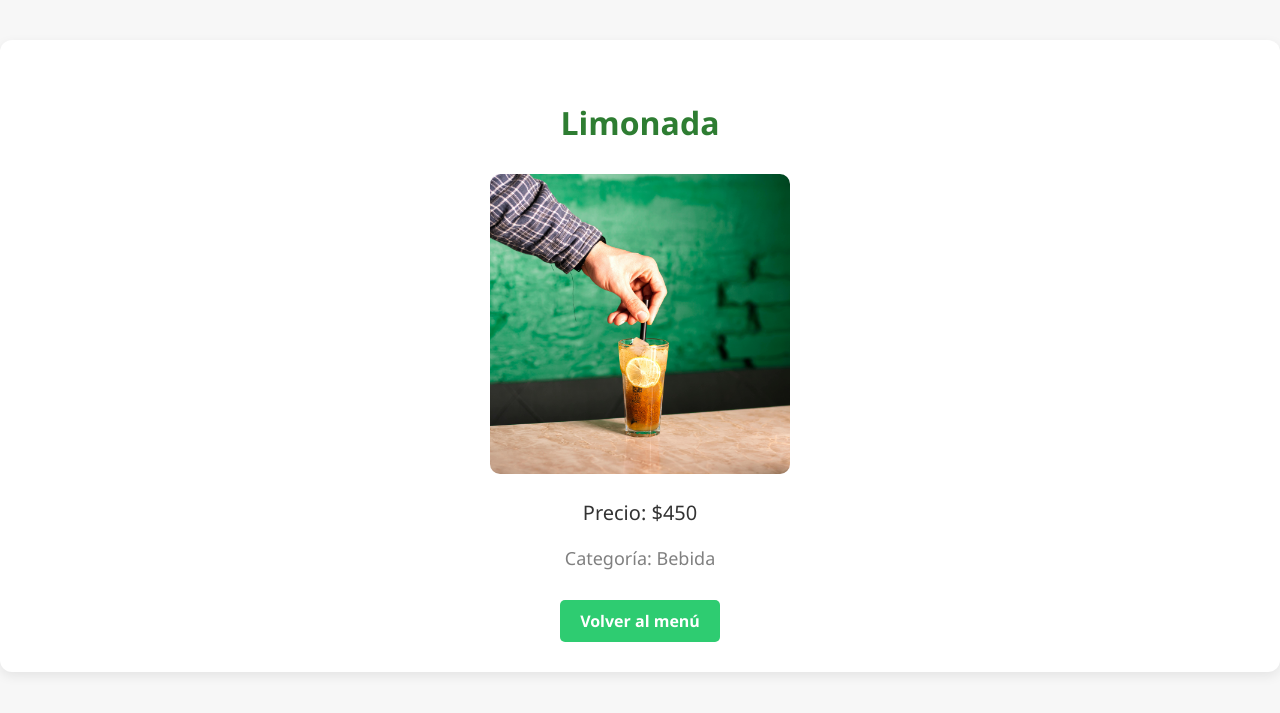
After one commit to Ivanplazauade/Take-Away-Green-Eat, a Flask app: page /producto/limonada in a window 1280 px wide. The commit adds this page. Shown: the top 713 px of the page. Run offline with Flask 3, Linux system fonts and the light colour scheme.

Commit message:
Detalle del menu

```diff
--- a/Funciones/app.py
+++ b/Funciones/app.py
@@ -66,7 +66,8 @@ def login():
                 <html>
                 <body style="font-family: Arial; text-align: center; padding-top: 100px;">
                     <h2>Bienvenido, {nombre_usuario}!</h2>
-                    <a href='/menu' style="text-decoration:none; padding:10px; background:#2ecc71; color:white; border-radius:5px;">Ir al menú</a>
+                    <a href='/menu' style="text-decoration:none; padding:10px; background:#2ecc71;
+                    color:white; border-radius:5px;">Ir al menú</a>
                 </body>
                 </html>"""
         else:
@@ -75,7 +76,8 @@ def login():
                 <html>
                 <body style="font-family: Arial; text-align: center; padding-top: 100px;">
                     <h3 style="color:red;">Correo o contraseña incorrectos</h3>
-                    <a href='/login' style="text-decoration:none; padding:10px; background:#e74c3c; color:white; border-radius:5px;">Volver</a>
+                    <a href='/login' style="text-decoration:none; padding:10px; background:#e74c3c;
+                    color:white; border-radius:5px;">Volver</a>
                 </body>
                 </html>
             """
@@ -89,10 +91,59 @@ def iniciosesion():
 # Ruta para mostrar el menú de productos, permite ordenarlos por nombre o precio
 @app.route('/menu')
 def menu():
-    criterio = request.args.get('ordenar_por', 'nombre')  # Obtenemos el criterio de ordenamiento
-    productos_ordenados = sorted(productos, key=lambda x: x[criterio])  # Ordenamos los productos
-    return render_template('menu.html', productos=productos_ordenados)  # Mostramos la vista del menú
+    criterio = request.args.get('ordenar_por', 'nombre')
+    if criterio not in ['nombre', 'precio']:
+        criterio = 'nombre'  # Valor por defecto seguro
+
+    productos_ordenados = sorted(productos, key=lambda x: x[criterio])
+    return render_template('menu.html', productos=productos_ordenados)
+
+
+
+
+
+
+
+
+
+
+
+
+
+
+
+
+
+
+
+
+
+
+
+
+
+
+
+
+
+
+
+
+
+
+
+
+
+
+# Ruta para mostrar detalle individual del producto usando slug
+@app.route('/producto/<slug>')
+def detalle_producto(slug):
+    producto = next((p for p in productos if p.get('slug') == slug), None)
+    if producto:
+        return render_template('detalle_producto.html', producto=producto)
+    else:
+        return "<h3>Producto no encontrado</h3>", 404
 
 # Iniciamos la aplicación si ejecutamos este archivo directamente
 if __name__ == '__main__':
-    app.run(debug=True)  # Ejecutamos Flask en modo debug
+    app.run(debug=True)
--- a/Funciones/productos.py
+++ b/Funciones/productos.py
@@ -1,28 +1,28 @@
 productos = [
     # Desayuno
-    {"nombre": "Tostadas", "precio": 300, "categoria": "desayuno", "imagen": "tostada.jpg"},
-    {"nombre": "Medialuna", "precio": 250, "categoria": "desayuno", "imagen": "medialuna.jpg"},
-    {"nombre": "Yogur con granola", "precio": 600, "categoria": "desayuno", "imagen": "yogurt.jpg"},
-    {"nombre": "Té con limón", "precio": 400, "categoria": "desayuno", "imagen": "te.jpg"},
+    {"id": 1, "nombre": "Tostadas", "slug": "tostadas", "precio": 300, "categoria": "desayuno", "imagen": "tostada.jpg"},
+    {"id": 2, "nombre": "Medialuna", "slug": "medialuna", "precio": 250, "categoria": "desayuno", "imagen": "medialuna.jpg"},
+    {"id": 3, "nombre": "Yogur con granola", "slug": "yogur-con-granola", "precio": 600, "categoria": "desayuno", "imagen": "yogurt.jpg"},
+    {"id": 4, "nombre": "Té con limón", "slug": "te-con-limon", "precio": 400, "categoria": "desayuno", "imagen": "te.jpg"},
 
     # Almuerzo
-    {"nombre": "Sándwich vegetariano", "precio": 1000, "categoria": "almuerzo", "imagen": "sandwich.jpg"},
-    {"nombre": "Pizza individual", "precio": 1300, "categoria": "almuerzo", "imagen": "pizza.jpg"},
-    {"nombre": "Sopa del día", "precio": 850, "categoria": "almuerzo", "imagen": "sopa.jpg"},
-    {"nombre": "Ensalada César", "precio": 1200, "categoria": "almuerzo", "imagen": "ensalada.jpg"},
-    {"nombre": "Wrap de pollo", "precio": 950, "categoria": "almuerzo", "imagen": "wrap.jpg"},
+    {"id": 5, "nombre": "Sándwich vegetariano", "slug": "sandwich-vegetariano", "precio": 1000, "categoria": "almuerzo", "imagen": "sandwich.jpg"},
+    {"id": 6, "nombre": "Pizza individual", "slug": "pizza-individual", "precio": 1300, "categoria": "almuerzo", "imagen": "pizza.jpg"},
+    {"id": 7, "nombre": "Sopa del día", "slug": "sopa-del-dia", "precio": 850, "categoria": "almuerzo", "imagen": "sopa.jpg"},
+    {"id": 8, "nombre": "Ensalada César", "slug": "ensalada-cesar", "precio": 1200, "categoria": "almuerzo", "imagen": "ensalada.jpg"},
+    {"id": 9, "nombre": "Wrap de pollo", "slug": "wrap-de-pollo", "precio": 950, "categoria": "almuerzo", "imagen": "wrap.jpg"},
 
     # Bebidas
-    {"nombre": "Café americano", "precio": 450, "categoria": "bebida", "imagen": "cafe.jpg"},
-    {"nombre": "Agua mineral", "precio": 350, "categoria": "bebida", "imagen": "agua.jpg"},
-    {"nombre": "Batido de frutas", "precio": 700, "categoria": "bebida", "imagen": "batido.jpg"},
-    {"nombre": "Jugo natural", "precio": 400, "categoria": "bebida", "imagen": "jugo.jpg"},
-    {"nombre": "Limonada", "precio": 450, "categoria": "bebida", "imagen": "limonada.jpg"},
+    {"id": 10, "nombre": "Café americano", "slug": "cafe-americano", "precio": 450, "categoria": "bebida", "imagen": "cafe.jpg"},
+    {"id": 11, "nombre": "Agua mineral", "slug": "agua-mineral", "precio": 350, "categoria": "bebida", "imagen": "agua.jpg"},
+    {"id": 12, "nombre": "Batido de frutas", "slug": "batido-de-frutas", "precio": 700, "categoria": "bebida", "imagen": "batido.jpg"},
+    {"id": 13, "nombre": "Jugo natural", "slug": "jugo-natural", "precio": 400, "categoria": "bebida", "imagen": "jugo.jpg"},
+    {"id": 14, "nombre": "Limonada", "slug": "limonada", "precio": 450, "categoria": "bebida", "imagen": "limonada.jpg"},
 
     # Postres
-    {"nombre": "Brownie con helado", "precio": 900, "categoria": "postre", "imagen": "brownie.jpg"},
-    {"nombre": "Tarta de manzana", "precio": 750, "categoria": "postre", "imagen": "tarta.jpg"},
-    {"nombre": "Helado artesanal", "precio": 800, "categoria": "postre", "imagen": "helado.jpg"},
-    {"nombre": "Cheesecake de frutos rojos", "precio": 950, "categoria":"postre", "imagen": "cheessecake.jpg"},
-    {"nombre": "Mousse de chocolate", "precio": 880, "categoria": "postre", "imagen": "mousse.jpg"},
+    {"id": 15, "nombre": "Brownie con helado", "slug": "brownie-con-helado", "precio": 900, "categoria": "postre", "imagen": "brownie.jpg"},
+    {"id": 16, "nombre": "Tarta de manzana", "slug": "tarta-de-manzana", "precio": 750, "categoria": "postre", "imagen": "tarta.jpg"},
+    {"id": 17, "nombre": "Helado artesanal", "slug": "helado-artesanal", "precio": 800, "categoria": "postre", "imagen": "helado.jpg"},
+    {"id": 18, "nombre": "Cheesecake de frutos rojos", "slug": "cheesecake-de-frutos-rojos", "precio": 950, "categoria":"postre", "imagen": "cheessecake.jpg"},
+    {"id": 19, "nombre": "Mousse de chocolate", "slug": "mousse-de-chocolate", "precio": 880, "categoria": "postre", "imagen": "mousse.jpg"},
 ]
--- /dev/null
+++ b/Funciones/templates/detalle_producto.html
@@ -0,0 +1,20 @@
+<!DOCTYPE html>
+<html lang="es">
+<head>
+    <meta charset="UTF-8">
+    <title>{{ producto.nombre }} - Detalle</title>
+    <link rel="stylesheet" href="{{ url_for('static', filename='css/menu.css') }}">
+</head>
+<body>
+    <div class="contenido" style="text-align:center; padding: 40px;">
+        <h1>{{ producto.nombre }}</h1>
+        <img src="{{ url_for('static', filename='imagenes/' + producto.imagen) }}"
+             alt="{{ producto.nombre }}" style="width:300px; border-radius:10px;">
+        <p style="font-size:20px;">Precio: ${{ producto.precio }}</p>
+        <p style="font-size:18px; color:gray;">Categoría: {{ producto.categoria.capitalize() }}</p>
+        <br>
+        <a href="{{ url_for('menu') }}" style="text-decoration:none; background:#2ecc71; color:white;
+           padding:10px 20px; border-radius:5px;">Volver al menú</a>
+    </div>
+</body>
+</html>
--- a/Funciones/templates/menu.html
+++ b/Funciones/templates/menu.html
@@ -17,12 +17,12 @@
 
         <div class="contenedor-menu">
             {% for p in productos %}
-                <div class="producto">
+                <a href="{{ url_for('detalle_producto', slug=p.slug) }}" class="producto">
                     <img src="{{ url_for('static', filename='imagenes/' + p.imagen) }}" alt="{{ p.nombre }}">
                     <h3>{{ p.nombre }}</h3>
                     <p>${{ p.precio }}</p>
                     <p class="categoria">{{ p.categoria.capitalize() }}</p>
-                </div>
+                </a>
             {% endfor %}
         </div>
     </div>
--- a/Funciones/usuarios.py
+++ b/Funciones/usuarios.py
@@ -1 +1 @@
-lista_usuarios = [{'usuario': 'ivan', 'mail': 'plazaivanalt@gmail.com', 'contrasena': '123ASD'}]
+lista_usuarios = [{'usuario': 'ivan', 'mail': 'plazaivanalt@gmail.com', 'contrasena': '123asd'}]
```
